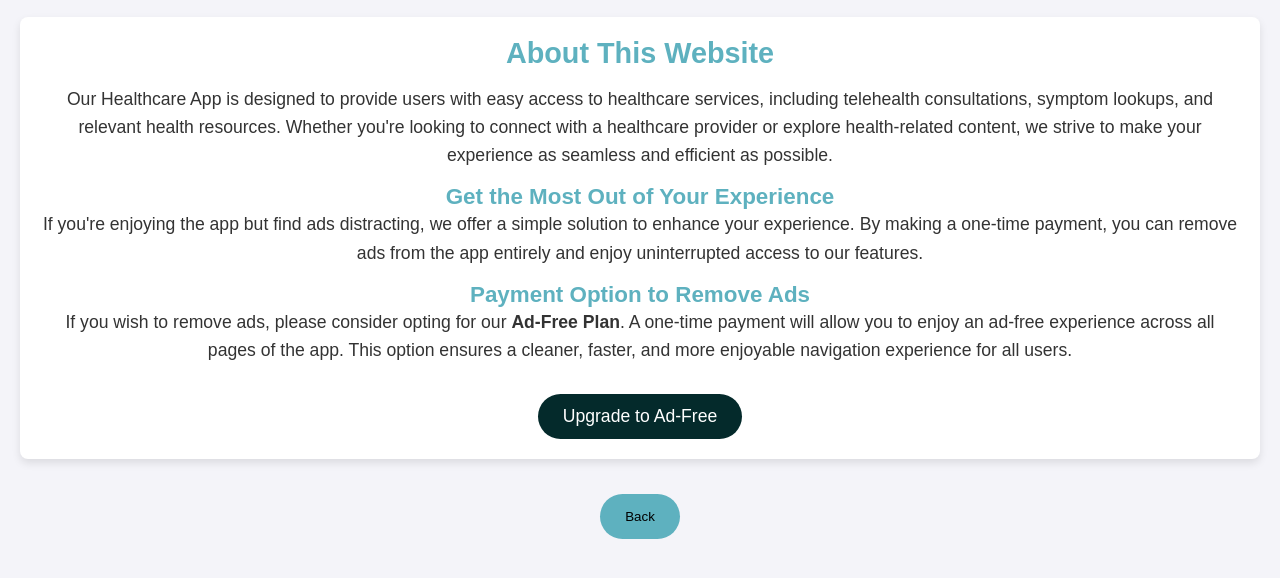
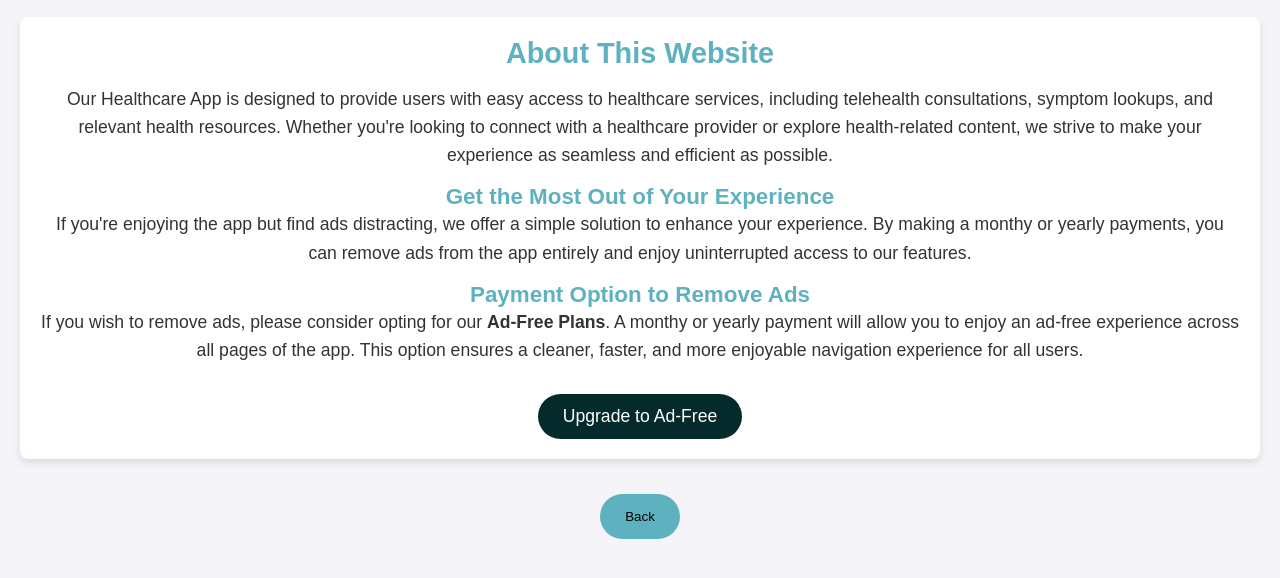
Before and after one commit to PhenixPhyre/MIS-470-101-Project, a plain HTML site: page pages/support.html in a window 1280 px wide. Shown: the part 100-678 px from the top of the page. Drawn offline with Linux system fonts and the light colour scheme.

```diff
--- a/pages/support.html
+++ b/pages/support.html
@@ -19,10 +19,10 @@
         <p>Our Healthcare App is designed to provide users with easy access to healthcare services, including telehealth consultations, symptom lookups, and relevant health resources. Whether you're looking to connect with a healthcare provider or explore health-related content, we strive to make your experience as seamless and efficient as possible.</p>
 
         <h3>Get the Most Out of Your Experience</h3>
-        <p>If you're enjoying the app but find ads distracting, we offer a simple solution to enhance your experience. By making a one-time payment, you can remove ads from the app entirely and enjoy uninterrupted access to our features.</p>
+        <p>If you're enjoying the app but find ads distracting, we offer a simple solution to enhance your experience. By making a monthy or yearly payments, you can remove ads from the app entirely and enjoy uninterrupted access to our features.</p>
 
         <h3>Payment Option to Remove Ads</h3>
-        <p>If you wish to remove ads, please consider opting for our <strong>Ad-Free Plan</strong>. A one-time payment will allow you to enjoy an ad-free experience across all pages of the app. This option ensures a cleaner, faster, and more enjoyable navigation experience for all users.</p>
+        <p>If you wish to remove ads, please consider opting for our <strong>Ad-Free Plans</strong>. A monthy or yearly payment will allow you to enjoy an ad-free experience across all pages of the app. This option ensures a cleaner, faster, and more enjoyable navigation experience for all users.</p>
         <button onclick="window.location.href='/pages/payment.html'">Upgrade to Ad-Free</button>
     </section>
 
```
